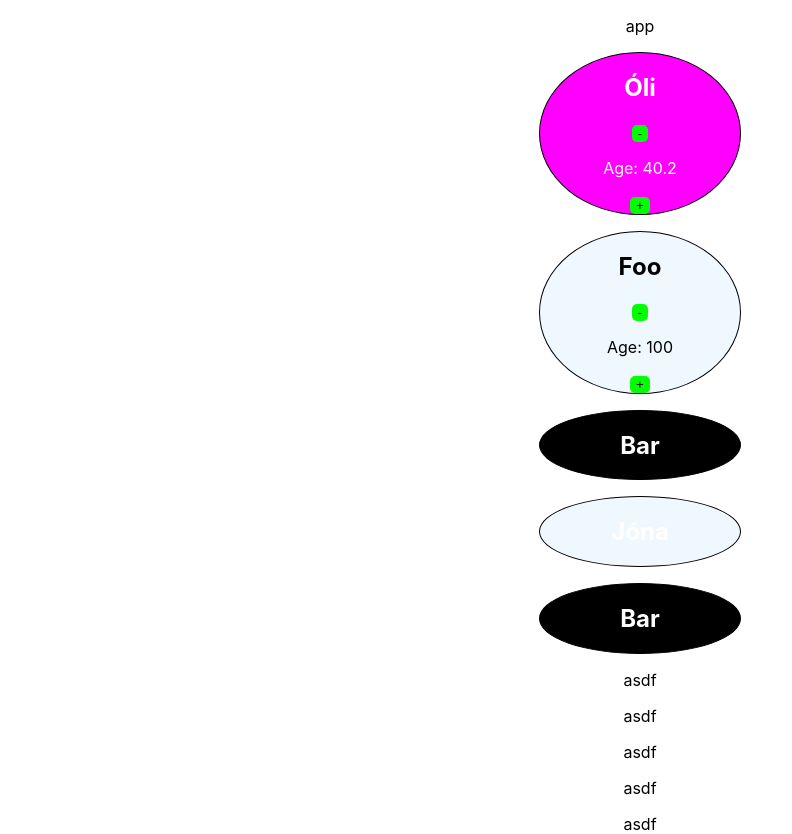
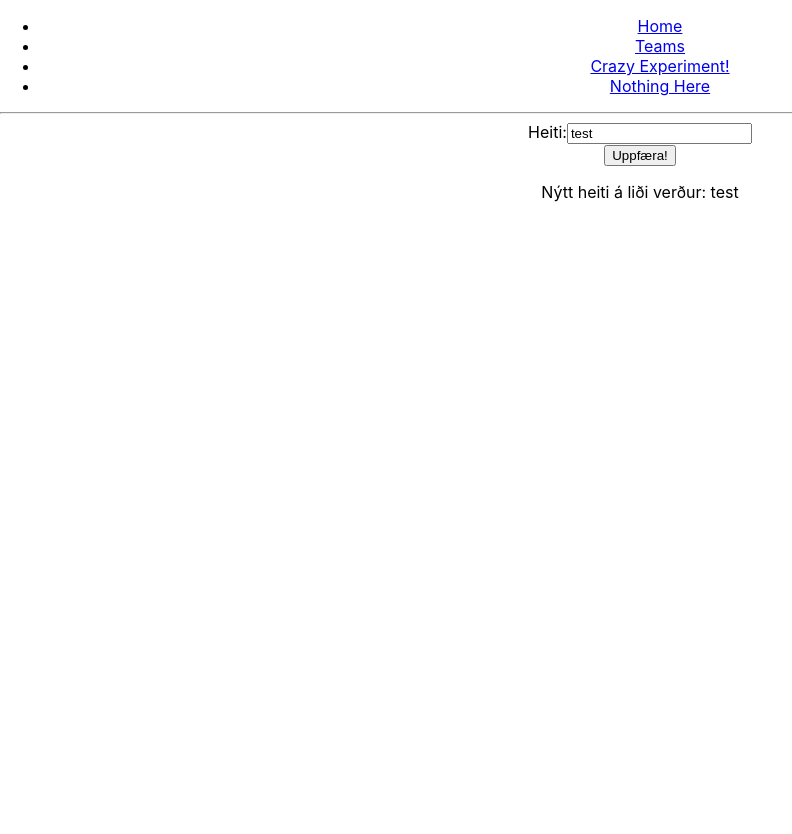
Before and after one commit to dbg14hi/vef2-2024-cra-daemi, a React (Create React App) app: page /teams/1 in a window 1280 px wide. Shown: the whole page, without its empty margins (0-792 px from the left). After the commit the page ends 800 px from the top, so only its background shows below. Built offline with nearby package versions, Linux system fonts and the light colour scheme.

Commit message:
fyrirlestur 10 frh

```diff
--- a/package.json
+++ b/package.json
@@ -12,6 +12,7 @@
     "@types/react-dom": "^18.2.19",
     "react": "^18.2.0",
     "react-dom": "^18.2.0",
+    "react-router-dom": "^6.22.3",
     "react-scripts": "5.0.1",
     "typescript": "^4.9.5",
     "web-vitals": "^2.1.4"
--- a/src/App.tsx
+++ b/src/App.tsx
@@ -1,28 +1,25 @@
+import { Routes, Route } from "react-router-dom";
+
 import './App.css';
-import { Person } from './components/person/Person';
-import { Container } from './components/Container/Container';
+import { NotFound } from "./pages/NotFound";
+import { Home } from "./pages/Home";
+import { Layout } from "./components/Layout/Layout";
+import { Experiment } from "./pages/Experiment";
+import { Teams } from "./pages/Teams";
+import { Team } from "./pages/Team";
 
 function App() {
   return (
     <div className="App">
-      <p>app</p>
-      <Container>
-        <Container>
-          <Person name="Óli" favoriteColor="#ff00ff" age={40.2} />
-          <Person name="Foo" age={100} />
-          <Person name="Bar" favoriteColor="#000000" />
-          <Person name="Jóna" favoriteColor="#ff04329" />
-          <Person name="Bar" favoriteColor="#000000" />
-        </Container>
-
-        <Container>
-          <div>asdf</div>
-          <div>asdf</div>
-          <div>asdf</div>
-          <div>asdf</div>
-          <div>asdf</div>
-        </Container>
-      </Container>
+      <Routes>
+        <Route path="/" element={<Layout />}>
+          <Route index element={<Home />} />
+          <Route path="teams" element={<Teams />} />
+          <Route path="teams/:id" element={<Team  />} />
+          <Route path="experiment" element={<Experiment />} />
+          <Route path="*" element={<NotFound />} />
+        </Route>
+      </Routes>
     </div>
   );
 }
--- /dev/null
+++ b/src/components/Layout/Layout.tsx
@@ -0,0 +1,30 @@
+import { Link, Outlet } from "react-router-dom";
+
+export function Layout() {
+  return (
+    <div>
+      {/* A "layout route" is a good place to put markup you want to
+          share across all the pages on your site, like navigation. */}
+      <nav>
+        <ul>
+          <li>
+            <Link to="/">Home</Link>
+          </li>
+          <li>
+            <Link to="/teams">Teams</Link>
+          </li>
+          <li>
+            <Link to="/experiment">Crazy Experiment!</Link>
+          </li>
+          <li>
+            <Link to="/nothing-here">Nothing Here</Link>
+          </li>
+        </ul>
+      </nav>
+
+      <hr />
+
+      <Outlet />
+    </div>
+  );
+}
--- a/src/index.tsx
+++ b/src/index.tsx
@@ -3,13 +3,16 @@ import ReactDOM from 'react-dom/client';
 import './index.css';
 import App from './App';
 import reportWebVitals from './reportWebVitals';
+import { BrowserRouter } from 'react-router-dom';
 
 const root = ReactDOM.createRoot(
   document.getElementById('root') as HTMLElement
 );
 root.render(
   <React.StrictMode>
-    <App />
+    <BrowserRouter>
+      <App />
+    </BrowserRouter>
   </React.StrictMode>
 );
 
--- /dev/null
+++ b/src/pages/Experiment.tsx
@@ -0,0 +1,28 @@
+import { Container } from "../components/Container/Container";
+import { Person } from "../components/person/Person";
+
+export function Experiment() {
+  return (
+    <div>
+      <h2>Experiment</h2>
+
+      <Container>
+        <Container>
+          <Person name="Óli" favoriteColor="#ff00ff" age={40.2} />
+          <Person name="Foo" age={100} />
+          <Person name="Bar" favoriteColor="#000000" />
+          <Person name="Jóna" favoriteColor="#ff04329" />
+          <Person name="Bar" favoriteColor="#000000" />
+        </Container>
+
+        <Container>
+          <div>asdf</div>
+          <div>asdf</div>
+          <div>asdf</div>
+          <div>asdf</div>
+          <div>asdf</div>
+        </Container>
+      </Container>
+    </div>
+  );
+}
--- /dev/null
+++ b/src/pages/Home.tsx
@@ -0,0 +1,8 @@
+export function Home() {
+  return (
+    <div>
+      <h2>Home</h2>
+      <p>Hi welcome to my blog!</p>
+    </div>
+  );
+}
--- /dev/null
+++ b/src/pages/NotFound.tsx
@@ -0,0 +1,12 @@
+import { Link } from "react-router-dom";
+
+export function NotFound() {
+  return (
+    <div>
+      <h2>Nothing to see here!</h2>
+      <p>
+        <Link to="/">Go to the home page</Link>
+      </p>
+    </div>
+  );
+}
--- /dev/null
+++ b/src/pages/Team.tsx
@@ -0,0 +1,56 @@
+import { useState } from "react";
+import { useParams } from "react-router-dom";
+import { Team as TeamType } from "../types";
+
+// TODO þetta þarf að sækja úr vefþjónustu
+const TEAM: TeamType = { id: 1, name: 'test', description: 'test description' }
+
+export function Team() {
+  const params = useParams();
+  const id = params.id;
+
+  // TODO gera að state
+  const description = 'foo';
+  const [name, setName] = useState<string>(TEAM.name)
+  const [errors, setErrors] = useState(null)
+
+  const onTeamNameChange = (e: any) => {
+    console.log(e.target.value);
+    setName(e.target.value)
+  }
+
+  const onFormSubmit = async (e: React.FormEvent<HTMLFormElement>) => {
+    e.preventDefault();
+
+    console.log('submitta', name);
+
+    // Uppfæra team í gegnum API með því að senda gegnum fetch
+
+    const response = await fetch(`http://localhost:4000/teams/${id}`, {
+      body: JSON.stringify({
+        name,
+        description
+      }),
+      method: 'PATCH'
+    })
+
+    if (response.status === 400) {
+      // Upp kom villa! birta villuskilaboð
+      setErrors(await response.json())
+    }
+  }
+
+  return (
+    <>
+      <form onSubmit={onFormSubmit}>
+        <div>
+          <label>Heiti:</label>
+          <input type="text" onChange={onTeamNameChange} value={name} />
+        </div>
+        <button>Uppfæra!</button>
+      </form>
+      {errors && (<p>Villur við að uppfæra lið: {JSON.stringify(errors)}</p>)}
+      <p>Nýtt heiti á liði verður: {name}</p>
+    </>
+  )
+}
--- /dev/null
+++ b/src/pages/Teams.tsx
@@ -0,0 +1,40 @@
+import { useEffect, useState } from "react";
+import { Link } from "react-router-dom";
+import { Team } from "../types";
+
+async function sleep(n: number) {
+  return new Promise((resolve, reject) => {
+    window.setTimeout(() => {resolve(null)}, n)
+  })
+}
+
+export function Teams() {
+  const [teams, setTeams] = useState<Array<Team>>([{name: 'test', id: 1}])
+
+  useEffect(() => {
+    async function fetchData() {
+      const response = await fetch('http://localhost:4000/teams');
+
+      // await sleep(4000)
+
+      const teamsJson = await response.json();
+
+      setTeams(teamsJson)
+    }
+    fetchData()
+  }, [])
+
+  return (
+    <div>
+      <h2>Teams</h2>
+      <p>Here are the teams:</p>
+      <ul>
+        {teams.map((team) => {
+          return (
+            <li key={team.id}><Link to={`/teams/${team.id}`}>{team.name}</Link></li>
+          )
+        })}
+      </ul>
+    </div>
+  );
+}
--- /dev/null
+++ b/src/types.ts
@@ -0,0 +1,5 @@
+export type Team = {
+  id: number;
+  name: string;
+  description?: string;
+}
```
Also changed, not shown: 1 other file (tests, documents, lock files or other folders).
